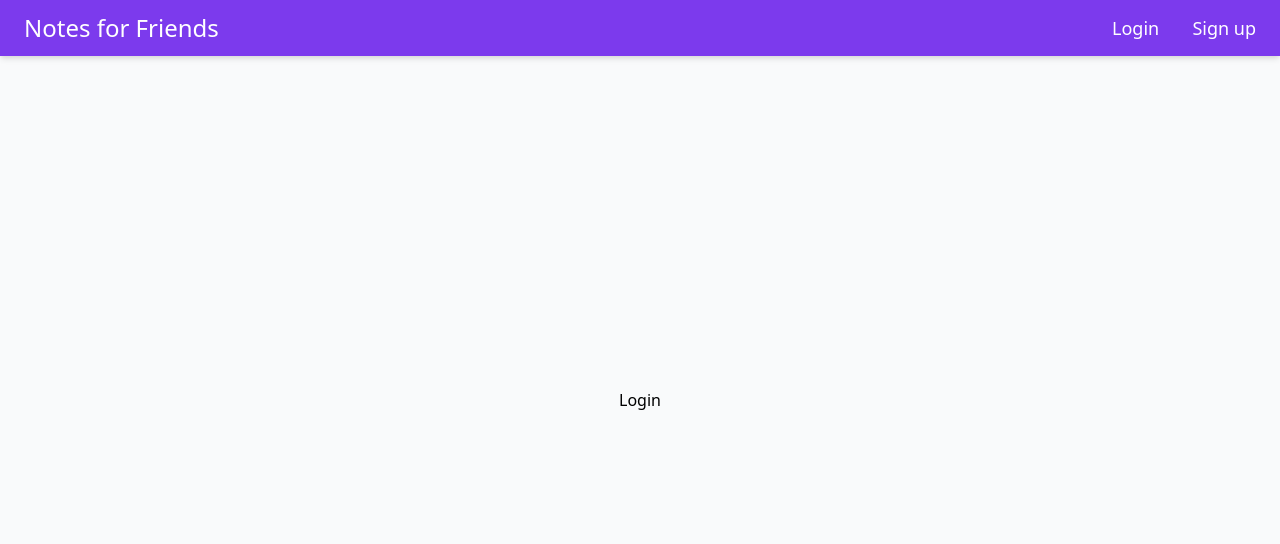
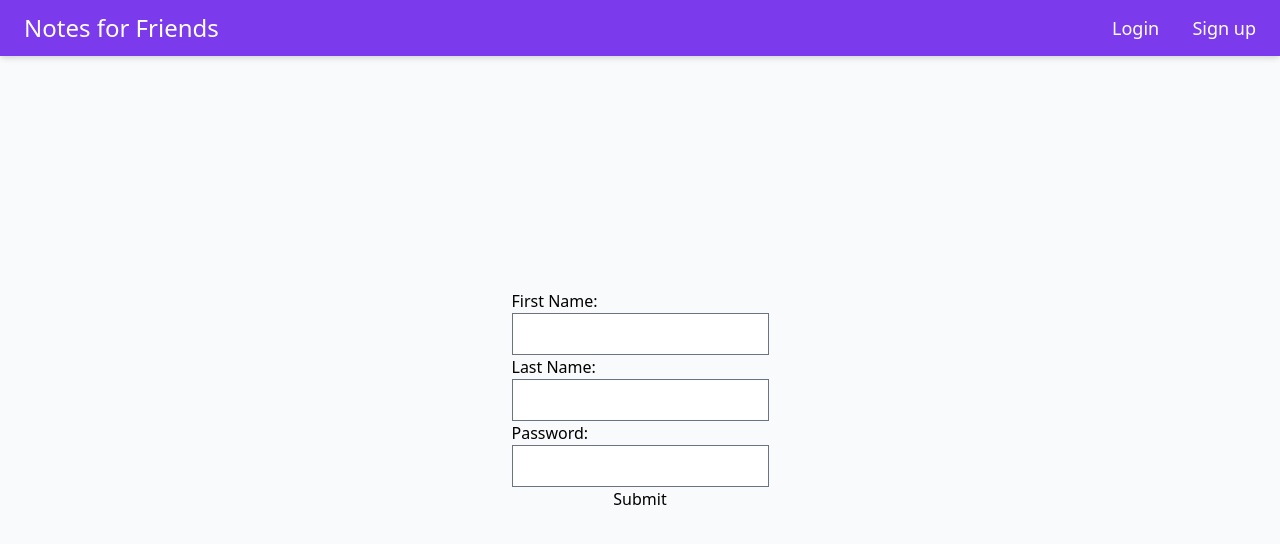
Before and after one commit to blayzestone/notes-for-friends, a React (Create React App) app: page /login in a window 1280 px wide. Shown: the top 544 px of the page. Built offline with nearby package versions, Linux system fonts and the light colour scheme.

Commit message:
Create a login form component

```diff
--- a/src/components/App.js
+++ b/src/components/App.js
@@ -1,6 +1,7 @@
 import { useState } from "react";
 import { Switch, Route } from "react-router-dom";
 import Signup from "./Signup";
+import Login from "./Login";
 import CardList from "./CardList";
 import Header from "./Header";
 import IdContext from "../contexts/IdContext";
@@ -17,7 +18,9 @@ function App() {
           <Route path="/settings">
             <div>Settings</div>
           </Route>
-          <Route path="/login">Login</Route>
+          <Route path="/login">
+            <Login />
+          </Route>
           <Route path="/signup">
             <Signup />
           </Route>
--- /dev/null
+++ b/src/components/Login.js
@@ -0,0 +1,72 @@
+import { useContext } from "react";
+import { useHistory } from "react-router-dom";
+import { useForm } from "react-hook-form";
+import IdContext from "../contexts/IdContext";
+
+const Login = () => {
+  const history = useHistory();
+  const [, setId] = useContext(IdContext);
+  const lookup = JSON.parse(localStorage.getItem("lookup"));
+  const requiredErrorMessage = "This is required.";
+  const {
+    register,
+    handleSubmit,
+    formState: { errors },
+  } = useForm();
+
+  const displayErrorMessage = (error) =>
+    error ? <p className="text-red-600">{error.message}</p> : null;
+
+  const login = (data) => {
+    for (const id in lookup) {
+      if (
+        data.firstName === lookup[id].firstName &&
+        data.lastName === lookup[id].lastName &&
+        data.password === lookup[id].password
+      ) {
+        setId(id);
+        history.push("/");
+      }
+    }
+  };
+
+  return (
+    <form onSubmit={handleSubmit(login)} className="flex flex-col">
+      <label className={errors.firstName && "text-red-600"} htmlFor="firstName">
+        First Name:
+      </label>
+      <input
+        className={errors.firstName && "border-red-600"}
+        {...register("firstName", { required: requiredErrorMessage })}
+        type="text"
+        id="firstName"
+      />
+      {displayErrorMessage(errors.firstName)}
+
+      <label className={errors.lastName && "text-red-600"} htmlFor="lastName">
+        Last Name:
+      </label>
+      <input
+        className={errors.lastName && "border-red-600"}
+        {...register("lastName", { required: requiredErrorMessage })}
+        type="text"
+        id="lastName"
+      />
+      {displayErrorMessage(errors.lastName)}
+
+      <label className={errors.password && "text-red-600"} htmlFor="password">
+        Password:
+      </label>
+      <input
+        className={errors.password && "border-red-600"}
+        {...register("password", { required: requiredErrorMessage })}
+        type="password"
+        id="password"
+      />
+      {displayErrorMessage(errors.password)}
+      <button type="submit">Submit</button>
+    </form>
+  );
+};
+
+export default Login;
```
